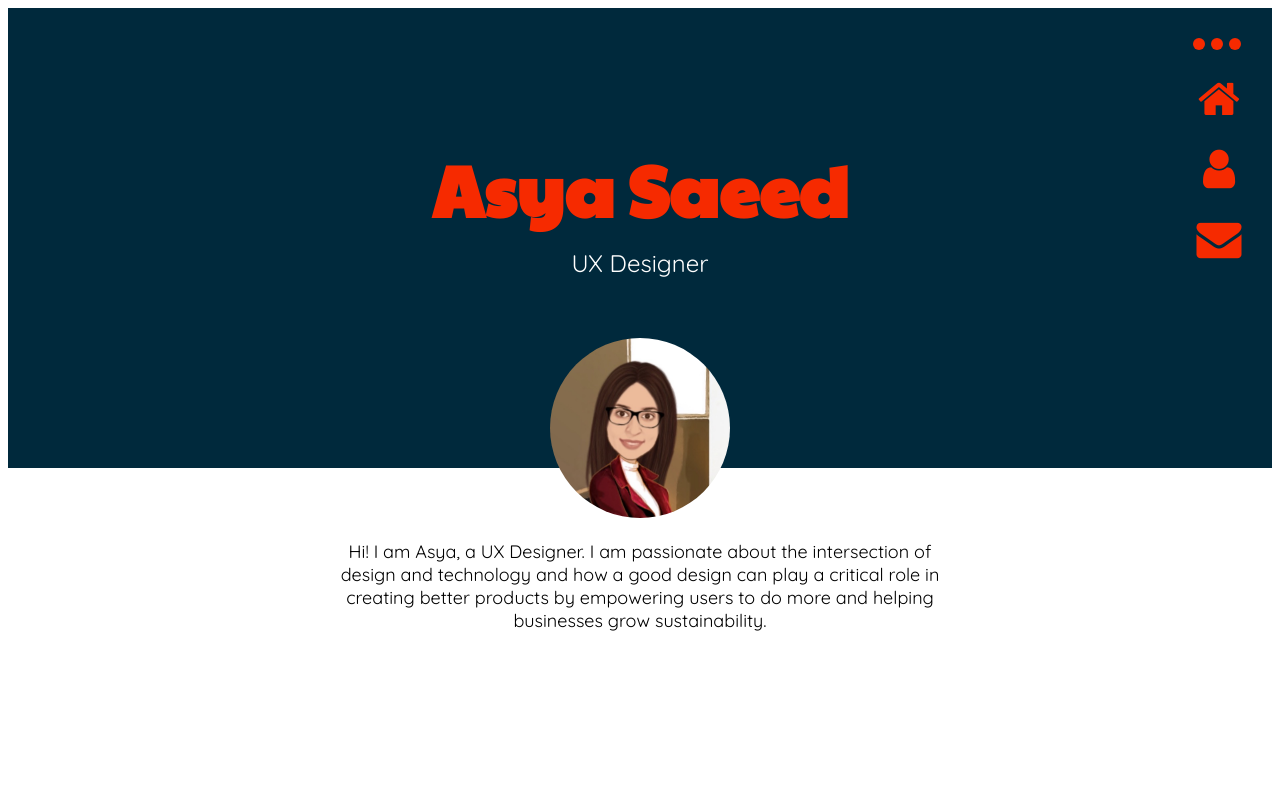
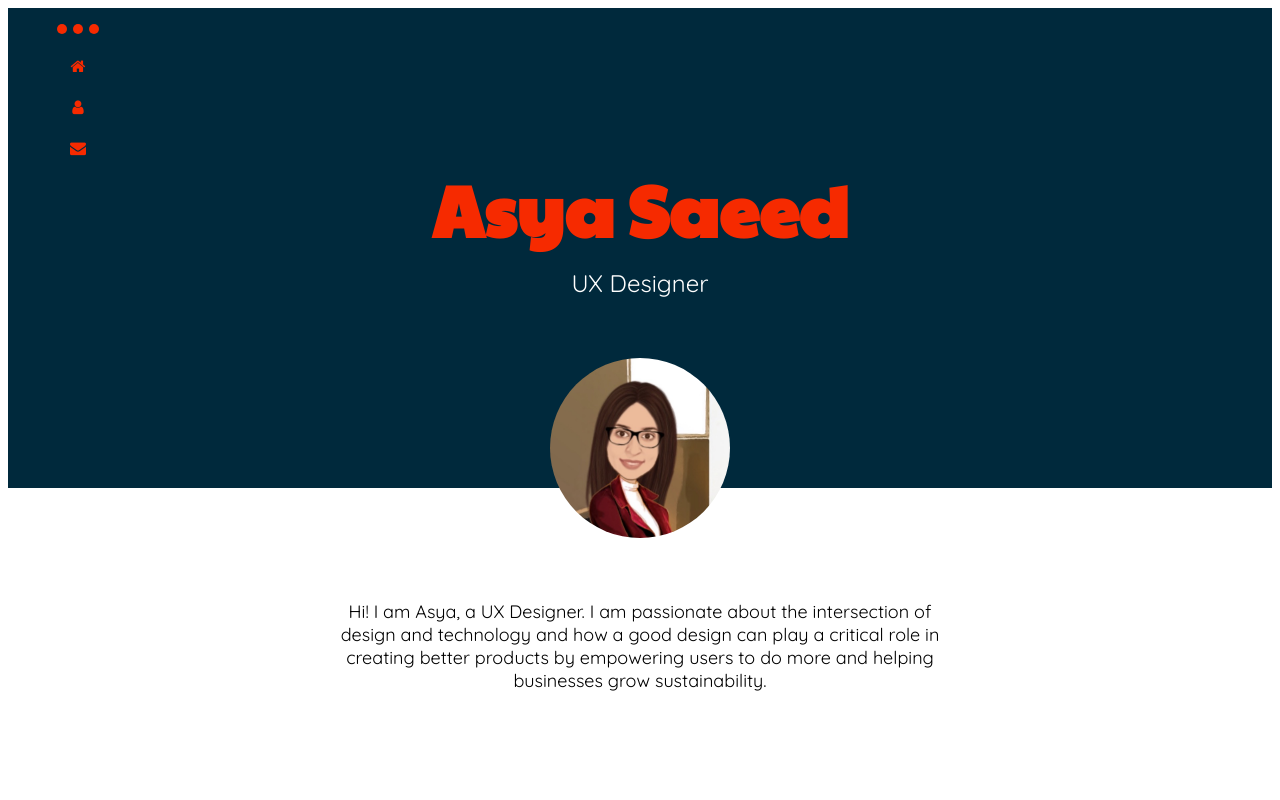
Before and after one commit to asyasaeed/UX_UI_HW_17, a plain HTML site: page index.html in a window 1280 px wide. Shown: the top 800 px of the page. Drawn offline with Linux system fonts and the light colour scheme.

Commit message:
portfolio navigation work

```diff
--- a/index.html
+++ b/index.html
@@ -19,17 +19,19 @@
 <body>
     <!--Navigation Bar-->
     <nav id="navbar">
-        <div class="nav-dots">
+        <ul>
+       <li> <div class="nav-dots">
         <div class="nav-icon"></div>
         <div class="nav-icon"></div>
         <div class="nav-icon"></div>
-    </div>
-    <div class="icon-bar">
-        <a><i class="fa fa-home"></i></a>
-        <a><i class="fa fa-user"></i></a>
-        <a><i class="fa fa-envelope"></i></a>
+        </div></li>
+    <!--<div class="icon-bar">-->
+       <li><a><i class="fa fa-home"></i></a></li>
+       <li> <a><i class="fa fa-user"></i></a></li>
+       <li> <a><i class="fa fa-envelope"></i></a></li>
+    </ul>
 
-        </div>
+
     </nav>
 
     <!--Hero Image-->
--- a/stylesheet/style.css
+++ b/stylesheet/style.css
@@ -1,43 +1,39 @@
 /*navigation*/
 #navbar{
-    display: flex;
-    justify-content: flex-end;
-    background-color:#00293c;
-    padding: 30px;
+
+    float: right;
+	position: fixed;
+	margin-top:0px;
+	background: transparent;
+
+}
+ul{
+    list-style: none;
+    text-align: center;
 }
 
-.nav-dots{
-    position: fixed;
 
-}
-
+/* 3 dots*/
 .nav-icon{
 
     display: inline-flex;
-    width: 12px;
-    height: 12px;
+    width: 10px;
+    height: 10px;
     border-radius: 25px;
     background-color: #f62a00;
     margin-left:1px;
     margin-right: 1px;
     margin-bottom: 15px;
 }
+
+/* navigation icons*/
 .fa-home, .fa-user, .fa-envelope{
     color: #f62a00;
     margin-bottom: 15px;
-}
-
-.icon-bar {
-    width: 50px;
-    margin-top: 30px;
-    position: fixed;
-    display: block;
-    text-align: center;
-    padding: 3px;
-    font-size: 45px;
 
 
 }
+
 
 /*Content 1*/
 
@@ -47,7 +43,7 @@
     border-color: black;*/
 }
 #herobg{
-    height:50vh;
+    height:60vh;
     background-color: #00293c;
    /* background-image: linear-gradient( #414345,#232526, #232526);*/
 
@@ -91,7 +87,7 @@
 }
 #hero-title{
     grid-area: hero-title;
-    top: 70px;
+    top: 150px;
    /* border-style: solid;
     border-color: black;*/
 }
@@ -116,7 +112,7 @@
 
 #profile-image{
     grid-area:profile-image;
-    top:15vh;
+    top:25vh;
    /* border-style: solid;
     border-color: black;*/
 }
@@ -132,7 +128,7 @@
 
     /*border-style: solid;
     border-color: black;*/
-    top:15vh;
+    top:30vh;
 }
 
 #intro-txt{
@@ -151,7 +147,7 @@
 
 /*content 2*/
 #content2{
-    height: 120vh;
+    height: 140vh;
    /* border-style: solid;
     border-color: black;*/
 }
@@ -162,7 +158,7 @@
     color: #f62a00;
     text-align: center;
     margin-bottom: 80px;
-    margin-top: 20px;
+    margin-top: 150px;
 }
 
 #proj-table{
@@ -210,13 +206,13 @@
 }
 /*footer*/
 .social-footer {
-    padding: 1rem;
+    padding: 5px;
     background: #1e656d;
     display: flex;
     align-items: center;
     justify-content: center;
     font-family: Arial, Helvetica, sans-serif;
-    font-size: 1.3rem;
+    font-size: 22px;
     color: #fefefe;
   }
 
```
Also changed, not shown: 1 other file.
